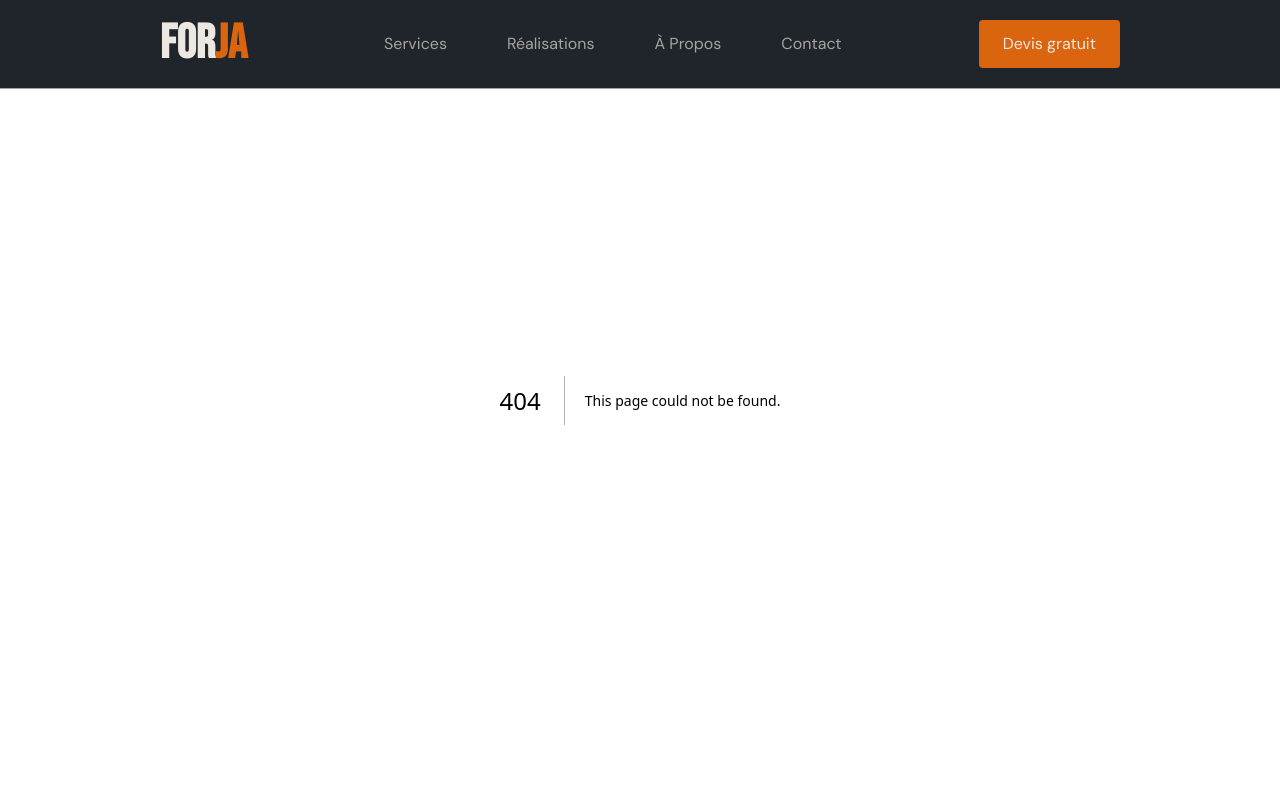
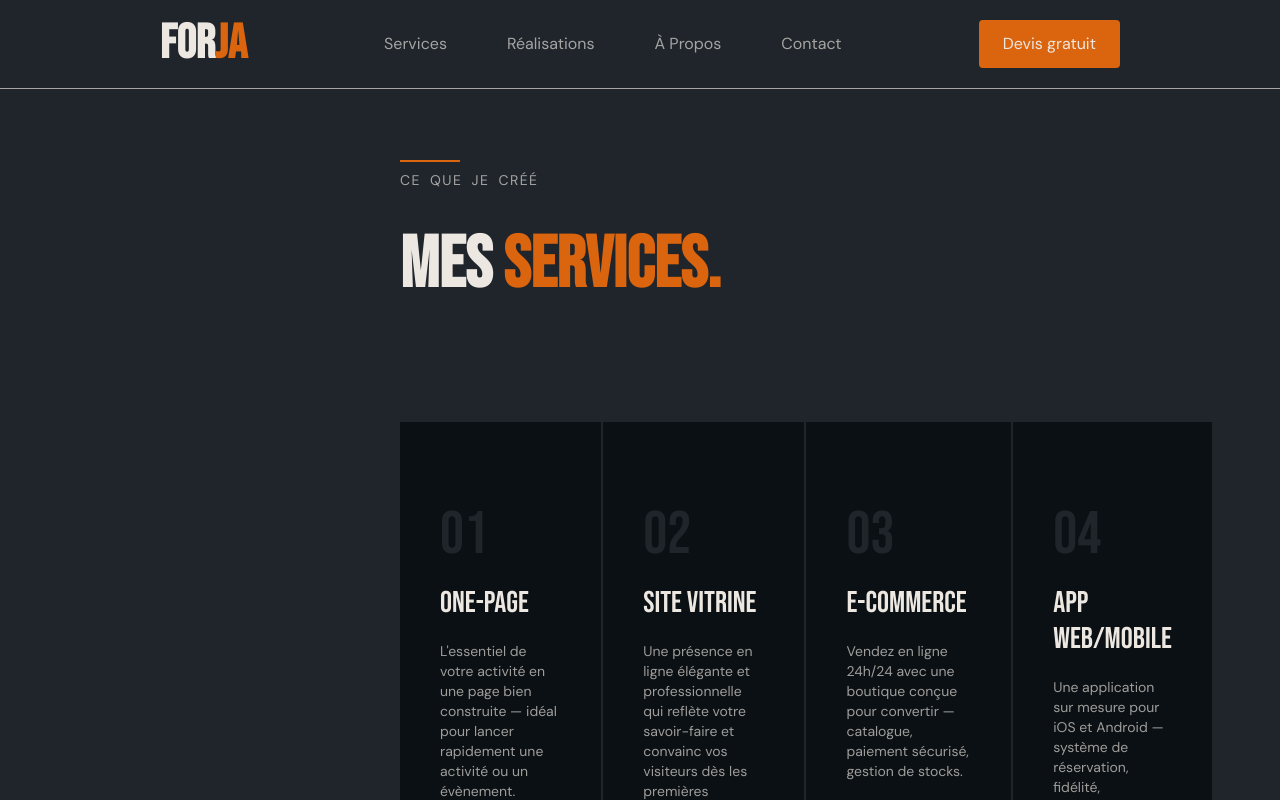
Before and after one commit to anthonyperret/site-vitrine, a Next.js app: page /services in a window 1280 px wide. Before the commit this address had no page. Shown: the top 800 px of the page. Built offline with nearby package versions, Linux system fonts and the light colour scheme.

Commit message:
feat: PageServices

```diff
--- a/src/app/page.tsx
+++ b/src/app/page.tsx
@@ -1,7 +1,6 @@
 import ServicesGrid from "@/components/ServicesGrid";
 import SectionHeader from "@/components/SectionHeader";
 import ReviewsGrid from "@/components/ReviewsGrid";
-import ContactForm from "@/components/ContactForm";
 
 export default function Home() {
   return (
@@ -33,7 +32,7 @@ export default function Home() {
         </div>
 
       </section>
-      <section className=" bg-acier">
+      <section className="bg-acier">
         <div className="px-100 py-30">
           <SectionHeader eyebrow="Ce que je créé" title="Mes" highlight="services." />
 
@@ -47,11 +46,6 @@ export default function Home() {
         </div>
       </section>
 
-      <section className="h-screen bg-acier">
-        <div className="px-100 py-30">
-          <SectionHeader eyebrow="Comment ça marche" title="Mon" highlight="processus." />
-        </div>
-      </section>
 
       <section className="bg-fonderie">
         <div className="px-100 py-30 flex">
--- /dev/null
+++ b/src/app/services/page.tsx
@@ -0,0 +1,22 @@
+import SectionHeader from "@/components/SectionHeader";
+import ServicesGrid from "@/components/ServicesGrid";
+
+export default function PageServices() {
+  return (
+    <div>
+      <section className="bg-acier">
+        <div className="px-100 py-40">
+          <SectionHeader eyebrow="Ce que je créé" title="Mes" highlight="services." />
+
+          <ServicesGrid />
+        </div>
+      </section>
+
+      <section className="h-screen bg-fonderie">
+        <div className="px-100 py-40">
+          <SectionHeader eyebrow="Comment ça marche" title="Mon" highlight="processus." />
+        </div>
+      </section>
+    </div>
+  )
+}
--- a/src/components/Navbar.tsx
+++ b/src/components/Navbar.tsx
@@ -16,7 +16,7 @@ export default function Navbar() {
 
         <ul className="flex gap-15 text-md text-ivoire/66 font-dm-sans">
           <li className="hover:text-cuivre">
-            <Link href="/">Services</Link>
+            <Link href="/services">Services</Link>
           </li>
           <li className="hover:text-cuivre">
             <Link href="/">Réalisations</Link>
```
